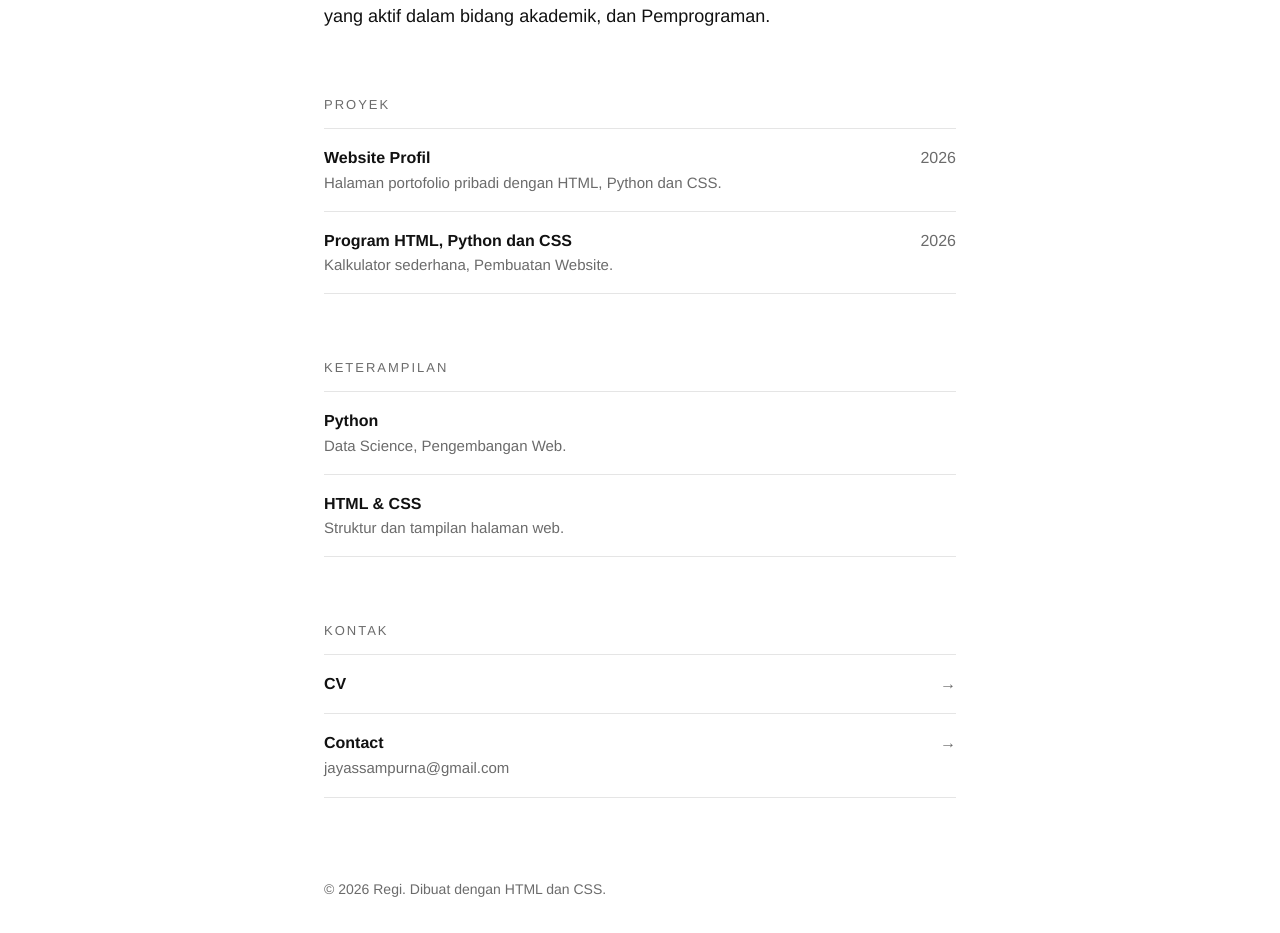
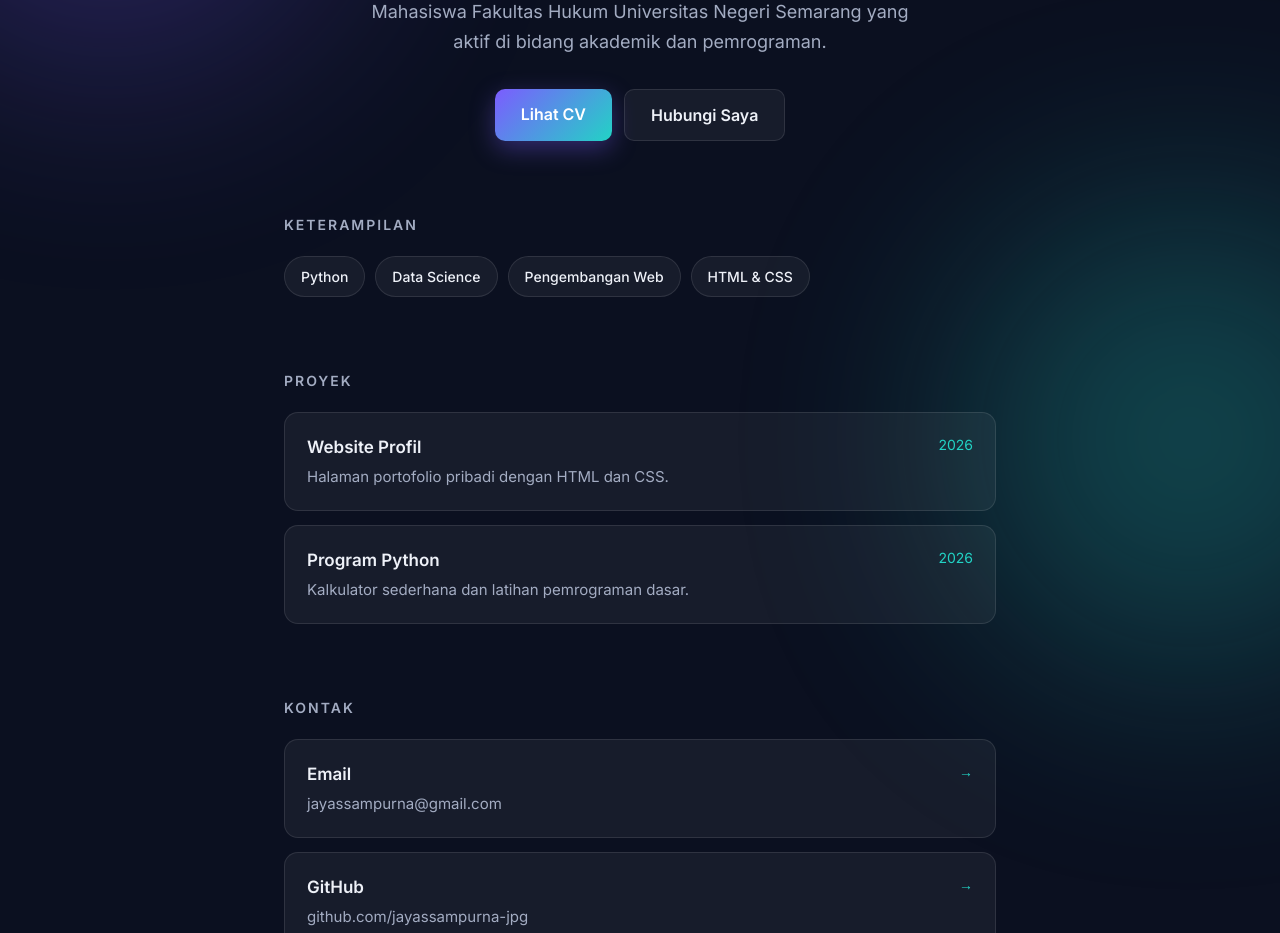
Before and after one commit to goggle-us/jayassampurna-jpg.github.io, a plain HTML site: page index.html in a window 1280 px wide. Shown: the part 272-1205 px from the top of the page. Drawn offline with Linux system fonts and the light colour scheme.

Commit message:
Update index.html

```diff
--- a/index.html
+++ b/index.html
@@ -3,133 +3,223 @@
 <head>
     <meta charset="UTF-8">
     <meta name="viewport" content="width=device-width, initial-scale=1.0">
-    <title>Regi • Pelajar & Pemula Coding</title>
-    <meta name="description" content="Portofolio Regi, pelajar dari Pekalongan yang belajar membuat website dan program.">
+    <title>Regi • Mahasiswa & Freelance</title>
+    <meta name="description" content="Portofolio Regi, mahasiswa Fakultas Hukum UNNES yang aktif di bidang akademik dan pemrograman.">
+    <link rel="preconnect" href="https://fonts.googleapis.com">
+    <link rel="preconnect" href="https://fonts.gstatic.com" crossorigin>
+    <link href="https://fonts.googleapis.com/css2?family=Inter:wght@400;500;600;800&display=swap" rel="stylesheet">
     <style>
         :root {
-            --latar: #ffffff;
-            --teks: #111111;
-            --teks-redup: #6b6b6b;
-            --garis: #e5e5e5;
-        }
-        @media (prefers-color-scheme: dark) {
-            :root {
-                --latar: #0e0e0e;
-                --teks: #f2f2f2;
-                --teks-redup: #9a9a9a;
-                --garis: #2a2a2a;
-            }
+            --latar: #0b1020;
+            --kartu: rgba(255, 255, 255, 0.05);
+            --garis: rgba(255, 255, 255, 0.10);
+            --teks: #eef1f8;
+            --redup: #a3acc2;
+            --ungu: #7c5cff;
+            --tosca: #22d3c5;
+            --gradasi: linear-gradient(135deg, var(--ungu), var(--tosca));
         }
 
         * { margin: 0; padding: 0; box-sizing: border-box; }
+        html { scroll-behavior: smooth; }
 
         body {
-            font-family: "Helvetica Neue", Arial, sans-serif;
+            font-family: "Inter", Arial, sans-serif;
             background: var(--latar);
             color: var(--teks);
-            line-height: 1.6;
+            line-height: 1.65;
+            overflow-x: hidden;
         }
 
-        main {
-            max-width: 680px;
-            margin: 0 auto;
-            padding: 80px 24px 60px;
+        /* Cahaya latar */
+        body::before, body::after {
+            content: "";
+            position: fixed;
+            width: 460px;
+            height: 460px;
+            border-radius: 50%;
+            filter: blur(120px);
+            opacity: 0.28;
+            z-index: -1;
+        }
+        body::before { background: var(--ungu); top: -120px; left: -120px; }
+        body::after  { background: var(--tosca); bottom: -140px; right: -140px; }
+
+        main { max-width: 760px; margin: 0 auto; padding: 72px 24px 48px; }
+
+        /* Bagian pembuka */
+        .hero { text-align: center; animation: muncul 0.8s ease both; }
+
+        .foto {
+            width: 132px;
+            height: 132px;
+            border-radius: 50%;
+            object-fit: cover;
+            padding: 4px;
+            background: var(--gradasi);
+            margin-bottom: 24px;
         }
 
-        h1 { font-size: 44px; letter-spacing: -1px; line-height: 1.1; }
-        .peran { color: var(--teks-redup); margin-top: 8px; font-size: 18px; }
-
-        .intro { margin-top: 32px; font-size: 18px; }
-
-        h2 {
-            margin-top: 64px;
+        .label {
+            display: inline-block;
             font-size: 13px;
-            font-weight: normal;
-            text-transform: uppercase;
-            letter-spacing: 2px;
-            color: var(--teks-redup);
-            padding-bottom: 12px;
-            border-bottom: 1px solid var(--garis);
+            font-weight: 500;
+            color: var(--tosca);
+            border: 1px solid var(--garis);
+            background: var(--kartu);
+            padding: 6px 14px;
+            border-radius: 999px;
+            margin-bottom: 20px;
         }
 
-        .baris {
-            display: flex;
-            justify-content: space-between;
-            gap: 16px;
-            padding: 16px 0;
-            border-bottom: 1px solid var(--garis);
+        h1 {
+            font-size: clamp(34px, 7vw, 54px);
+            font-weight: 800;
+            letter-spacing: -1.5px;
+            line-height: 1.1;
+        }
+        h1 span {
+            background: var(--gradasi);
+            -webkit-background-clip: text;
+            background-clip: text;
+            color: transparent;
+        }
+
+        .intro {
+            max-width: 560px;
+            margin: 20px auto 0;
+            color: var(--redup);
+            font-size: 18px;
+        }
+
+        .aksi { margin-top: 32px; display: flex; gap: 12px; justify-content: center; flex-wrap: wrap; }
+
+        .tombol {
+            text-decoration: none;
+            font-weight: 600;
+            padding: 12px 26px;
+            border-radius: 10px;
+            transition: transform 0.2s, box-shadow 0.2s;
+        }
+        .tombol:hover { transform: translateY(-2px); }
+        .utama { background: var(--gradasi); color: #fff; box-shadow: 0 8px 24px rgba(124, 92, 255, 0.35); }
+        .kedua { border: 1px solid var(--garis); color: var(--teks); background: var(--kartu); }
+
+        /* Bagian isi */
+        h2 {
+            margin-top: 72px;
+            margin-bottom: 20px;
+            font-size: 14px;
+            font-weight: 600;
+            letter-spacing: 2px;
+            text-transform: uppercase;
+            color: var(--redup);
+        }
+
+        .kartu {
+            display: block;
+            background: var(--kartu);
+            border: 1px solid var(--garis);
+            border-radius: 14px;
+            padding: 20px 22px;
+            margin-bottom: 14px;
             text-decoration: none;
             color: inherit;
+            transition: transform 0.2s, border-color 0.2s;
         }
-        .baris:hover .judul { text-decoration: underline; }
-        .judul { font-weight: bold; }
-        .ket { color: var(--teks-redup); font-size: 15px; }
-        .tahun { color: var(--teks-redup); white-space: nowrap; }
+        a.kartu:hover { transform: translateY(-3px); border-color: var(--tosca); }
 
-        a.link { color: var(--teks); }
+        .kartu .atas { display: flex; justify-content: space-between; gap: 12px; }
+        .judul { font-weight: 600; font-size: 17px; }
+        .ket { color: var(--redup); font-size: 15px; margin-top: 4px; }
+        .tahun { color: var(--tosca); font-size: 14px; white-space: nowrap; }
+
+        .chip-wadah { display: flex; flex-wrap: wrap; gap: 10px; }
+        .chip {
+            padding: 8px 16px;
+            border-radius: 999px;
+            font-size: 14px;
+            font-weight: 500;
+            border: 1px solid var(--garis);
+            background: var(--kartu);
+        }
 
         footer {
-            margin-top: 80px;
-            color: var(--teks-redup);
+            margin-top: 72px;
+            text-align: center;
+            color: var(--redup);
             font-size: 14px;
         }
 
-        @media (max-width: 500px) {
-            h1 { font-size: 34px; }
+        @keyframes muncul {
+            from { opacity: 0; transform: translateY(16px); }
+            to   { opacity: 1; transform: translateY(0); }
         }
     </style>
 </head>
 <body>
 <main>
 
-    <h1>Muhamad Regina<br>Jaya Sampurna</h1>
-    <p class="peran">Mahasiswa & Freelance, Kota Pekalongan</p>
+    <section class="hero">
+        <img src="foto.jpg" alt="Foto Regi" class="foto">
+        <div class="label">Mahasiswa & Freelance • Kota Pekalongan</div>
+        <h1>Muhamad Regina <span>Jaya Sampurna</span></h1>
+        <p class="intro">
+            Mahasiswa Fakultas Hukum Universitas Negeri Semarang yang aktif
+            di bidang akademik dan pemrograman.
+        </p>
+        <div class="aksi">
+            <a class="tombol utama" href="cv.pdf" target="_blank" rel="noopener">Lihat CV</a>
+            <a class="tombol kedua" href="#kontak">Hubungi Saya</a>
+        </div>
+    </section>
 
-    <p class="intro">
-        Halo, saya Regi. Mahasiswa Fakultas Hukum Universitas Negeri Semarang yang aktif dalam bidang akademik, dan Pemprograman.
-    </p>
+    <h2>Keterampilan</h2>
+    <div class="chip-wadah">
+        <span class="chip">Python</span>
+        <span class="chip">Data Science</span>
+        <span class="chip">Pengembangan Web</span>
+        <span class="chip">HTML & CSS</span>
+    </div>
 
     <h2>Proyek</h2>
-    <div class="baris">
+    <div class="kartu">
+        <div class="atas">
             <div>
                 <div class="judul">Website Profil</div>
-            <div class="ket">Halaman portofolio pribadi dengan HTML, Python dan CSS.</div>
+                <div class="ket">Halaman portofolio pribadi dengan HTML dan CSS.</div>
             </div>
             <div class="tahun">2026</div>
         </div>
-    <div class="baris">
+    </div>
+    <div class="kartu">
+        <div class="atas">
             <div>
-            <div class="judul">Program HTML, Python dan CSS</div>
-            <div class="ket">Kalkulator sederhana, Pembuatan Website.</div>
+                <div class="judul">Program Python</div>
+                <div class="ket">Kalkulator sederhana dan latihan pemrograman dasar.</div>
             </div>
             <div class="tahun">2026</div>
         </div>
-
-    <h2>Keterampilan</h2>
-    <div class="baris">
-        <div>
-            <div class="judul">Python</div>
-            <div class="ket">Data Science, Pengembangan Web.</div>
-        </div>
-    </div>
-    <div class="baris">
-        <div>
-            <div class="judul">HTML & CSS</div>
-            <div class="ket">Struktur dan tampilan halaman web.</div>
-        </div>
     </div>
 
-    <h2>Kontak</h2>
-    <a class="baris" href="https://www.canva.com/design/DAHZLnkUJ3Q/SO-f-FCCT0N5xIAxd3qYlQ/view" target="_blank" rel="noopener">
-        <span class="judul">CV</span>
-        <span class="tahun">&rarr;</span>
+    <h2 id="kontak">Kontak</h2>
+    <a class="kartu" href="mailto:jayassampurna@gmail.com">
+        <div class="atas">
+            <div>
+                <div class="judul">Email</div>
+                <div class="ket">jayassampurna@gmail.com</div>
+            </div>
+            <div class="tahun">&rarr;</div>
+        </div>
     </a>
-     <a class="baris" href="mailto:jayassampurna@gmail.com">
-    <span>
-        <span class="judul">Contact</span><br>
-        <span class="ket">jayassampurna@gmail.com</span>
-    </span>
-    <span class="tahun">&rarr;</span>
+    <a class="kartu" href="https://github.com/jayassampurna-jpg" target="_blank" rel="noopener">
+        <div class="atas">
+            <div>
+                <div class="judul">GitHub</div>
+                <div class="ket">github.com/jayassampurna-jpg</div>
+            </div>
+            <div class="tahun">&rarr;</div>
+        </div>
     </a>
 
     <footer>&copy; 2026 Regi. Dibuat dengan HTML dan CSS.</footer>
```
Lines whose indentation alone changed are shown as unchanged.
